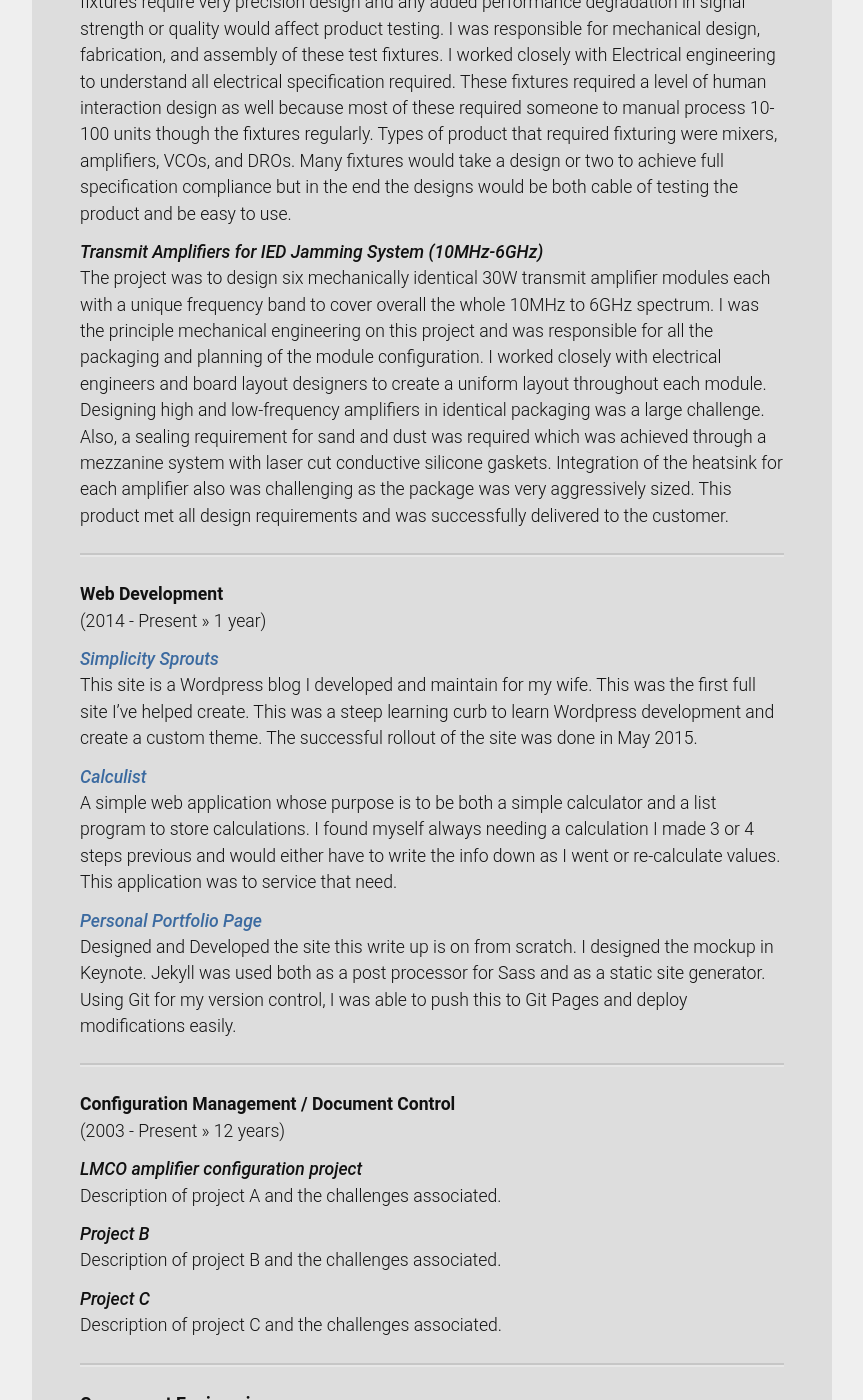
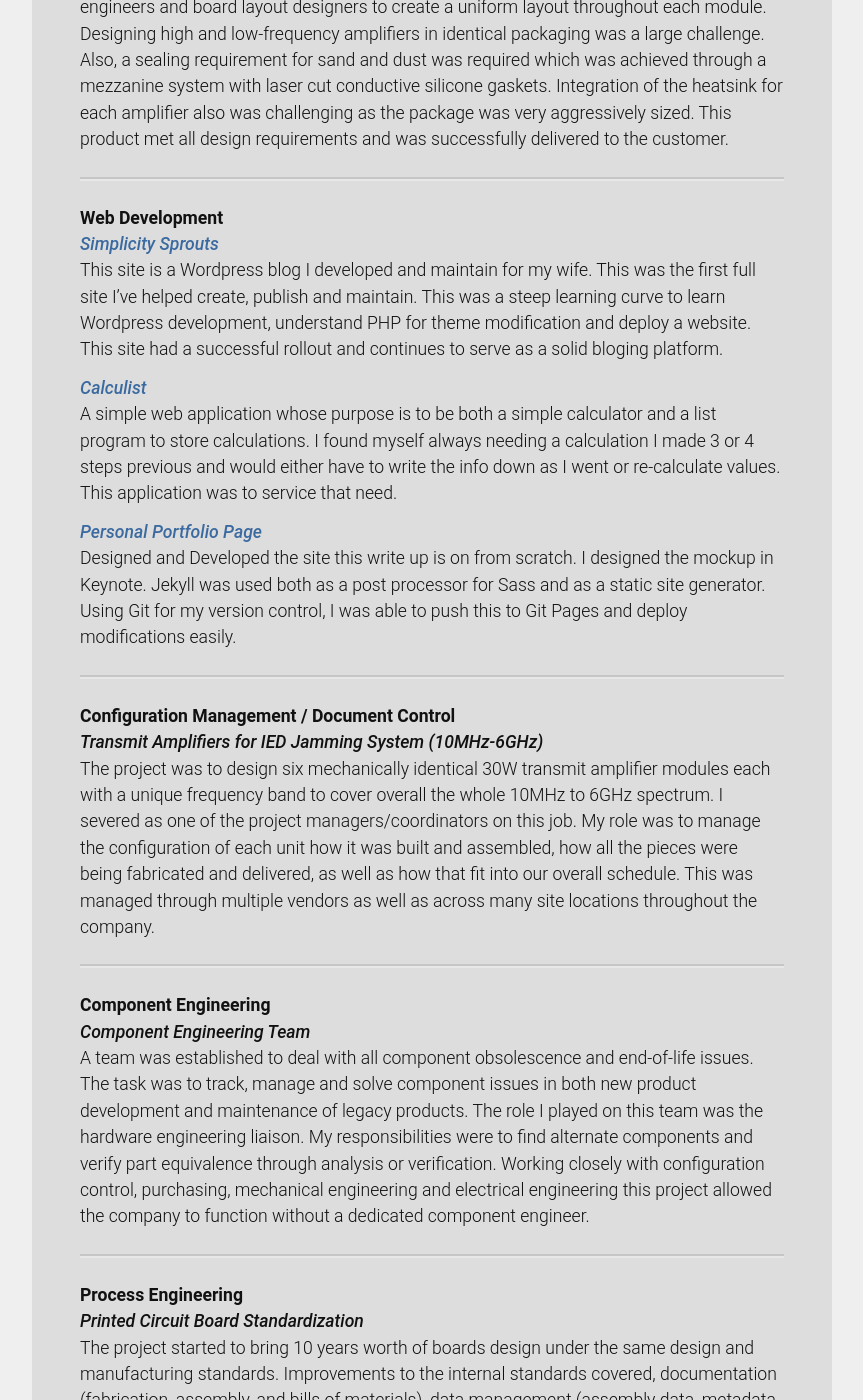
Before and after one commit to Skiitr/skiitr.github.io, a Jekyll site: the page built from projects.md, in a window 1280 px wide and 1400 px high, scrolled down 2030 px. Shown: the whole window, without its empty margins (208-1071 px from the left). Built offline with Jekyll 4.4.1, drawn with Linux system fonts in a browser that asks for light colours; some of the changed text lies outside the part shown.

Commit message:
Updated projects and commented out the ones I have not finished writing for a cleaner launch page

```diff
--- a/projects.md
+++ b/projects.md
@@ -3,13 +3,9 @@
 layout: default
 ---
 
-A small sample of projects I've been involved with over the years...
+A small sample of projects I've been involved with over the years by category...
 
 ## Printed Circuit Board Layout
-(2001 - Present >> 14 years)
-
-### 6x 30W Transmit Power Amplifiers (30MHz-6GHz)
-This project included a tough requirement in that six modules had to be created each of a different frequency to cover the 30MHz to 6GHz band. Each amplifier had to be in the same package and be interchangeable. The success of the board layouts in the project came from creating a common platform in which we could supply all the control and power rails into 6 custom transmit amplifiers.
 
 ### Certified Avionics GPS / Nav / Com Systems
 Developed and maintained all 14 board designs for an avionics GPS/NAV/COM systems. The system includes front and backplane boards, display and button boards, 16W VHF radio boards as well as I/O and computational boards. Board technologies involved include high-speed digital, RF (VHF band), differential pairs, up to 17 layer boards, blind and epoxy filled cap plated vias. Designs required jigsaw fitting of PCBs into one another due to limited space. The project was successful though very close integration of the mechanical and electrical teams due to aggressive packaging.
@@ -17,16 +13,20 @@
 ### Data Processor for Flying Projectile Sensor
 The requirements for this board design were a very small tight package that could fit in a flying sensor that contained extremely sensitive RF circuitry as well as a vast number of high-speed digital circuitry for data processing. Board contained two 100+ pin quad flat pack chips followed by an array of four 300+ pin BGAs. The technology of the board was in the 4mil trace and 4mil space range and contained 12 layers of which two were power planes, four ground planes and 6 were routing layers. The board was done without isolating ground planes and was successful at keeping all high-speed switching noise from the large amount of RF circuitry and vice versa. Each BGA had over 200 data connections and the board was hand routed for optimal efficiency of particular critical data lines. Board design functioned to specification on the first spin of the design.
 
+{::comment}
+### LMCO Amp boards
+Description of project C and the challenges associated.
+
 ### WiFi Bluetooth Module
 Description of project D and the challenges associated.
 
 ### Sea whip PCB Design
 Description of project E and the challenges associated.
+{:/comment}
 
 <hr />
 
 ## Mechanical Engineering
-(2007 - Present >> 8 years)
 
 ### Low Loss Space Qualified Pre-filtered GPS LNA
 This project was challenging due to the space qualification of the product. Everything on the design had to be designed to the highest standards. With soldered in tunable resonators for the cavity filter, custom transition tough a discrete low pass filter and finally going through a very low loss LNA, this project presented a muti-dimensional mechanical challenge. The final challenge of this project was that all qualification testing was required on every unit produced and the design passed all testing requirements.
@@ -46,10 +46,9 @@
 <hr />
 
 ## Web Development
-(2014 - Present >> 1 year)
 
 ### [Simplicity Sprouts](http://simplicitysprouts.com)
-This site is a Wordpress blog I developed and maintain for my wife. This was the first full site I've helped create. This was a steep learning curb to learn Wordpress development and create a custom theme. The successful rollout of the site was done in May 2015.
+This site is a Wordpress blog I developed and maintain for my wife. This was the first full site I've helped create, publish and maintain. This was a steep learning curve to learn Wordpress development, understand PHP for theme modification and deploy a website. This site had a successful rollout and continues to serve as a solid bloging platform.
 
 ### [Calculist](http://slylion.com/calculist)
 A simple web application whose purpose is to be both a simple calculator and a list program to store calculations. I found myself always needing a calculation I made 3 or 4 steps previous and would either have to write the info down as I went or re-calculate values. This application was to service that need.
@@ -60,38 +59,42 @@
 <hr />
 
 ## Configuration Management / Document Control
-(2003 - Present >> 12 years)
 
-### LMCO amplifier configuration project
-Description of project A and the challenges associated.
+### Transmit Amplifiers for IED Jamming System (10MHz-6GHz)
+The project was to design six mechanically identical 30W transmit amplifier modules each with a unique frequency band to cover overall the whole 10MHz to 6GHz spectrum. I severed as one of the project managers/coordinators on this job. My role was to manage the configuration of each unit how it was built and assembled, how all the pieces were being fabricated and delivered, as well as how that fit into our overall schedule. This was managed through multiple vendors as well as across many site locations throughout the company.
 
+
+{::comment}
 ### Project B
 Description of project B and the challenges associated.
 
 ### Project C
 Description of project C and the challenges associated.
+{:/comment}
 
 <hr />
 
 ## Component Engineering
-(2010 - Present >> 5 years)
 
-### Component Engineering Team Avidyne
-Description of project A and the challenges associated.
+### Component Engineering Team
+A team was established to deal with all component obsolescence and end-of-life issues. The task was to track, manage and solve component issues in both new product development and maintenance of legacy products. The role I played on this team was the hardware engineering liaison. My responsibilities were to find alternate components and verify part equivalence through analysis or verification. Working closely with configuration control, purchasing, mechanical engineering and electrical engineering this project allowed the company to function without a dedicated component engineer.
 
+{::comment}
 ### Component EoL research Spectrum
 Description of project B and the challenges associated.
+{:/comment}
 
 <hr />
 
 ## Process Engineering
-(2007 - 2012 >> 4 years)
 
 ### Printed Circuit Board Standardization
 The project started to bring 10 years worth of boards design under the same design and manufacturing standards. Improvements to the internal standards covered, documentation (fabrication, assembly, and bills of materials), data management (assembly data, metadata in schematics), component standardization (part count reduction, bills of material auditing), and design rules for fabrication, test, and manufacturing.
 
+{::comment}
 ### Global Library Standardization Project Spectrum
 Description of project B and the challenges associated.
 
-### Project C
+### Fabrication of Printed Circuit Board Prototypes
 Description of project C and the challenges associated.
+{:/comment}
```
